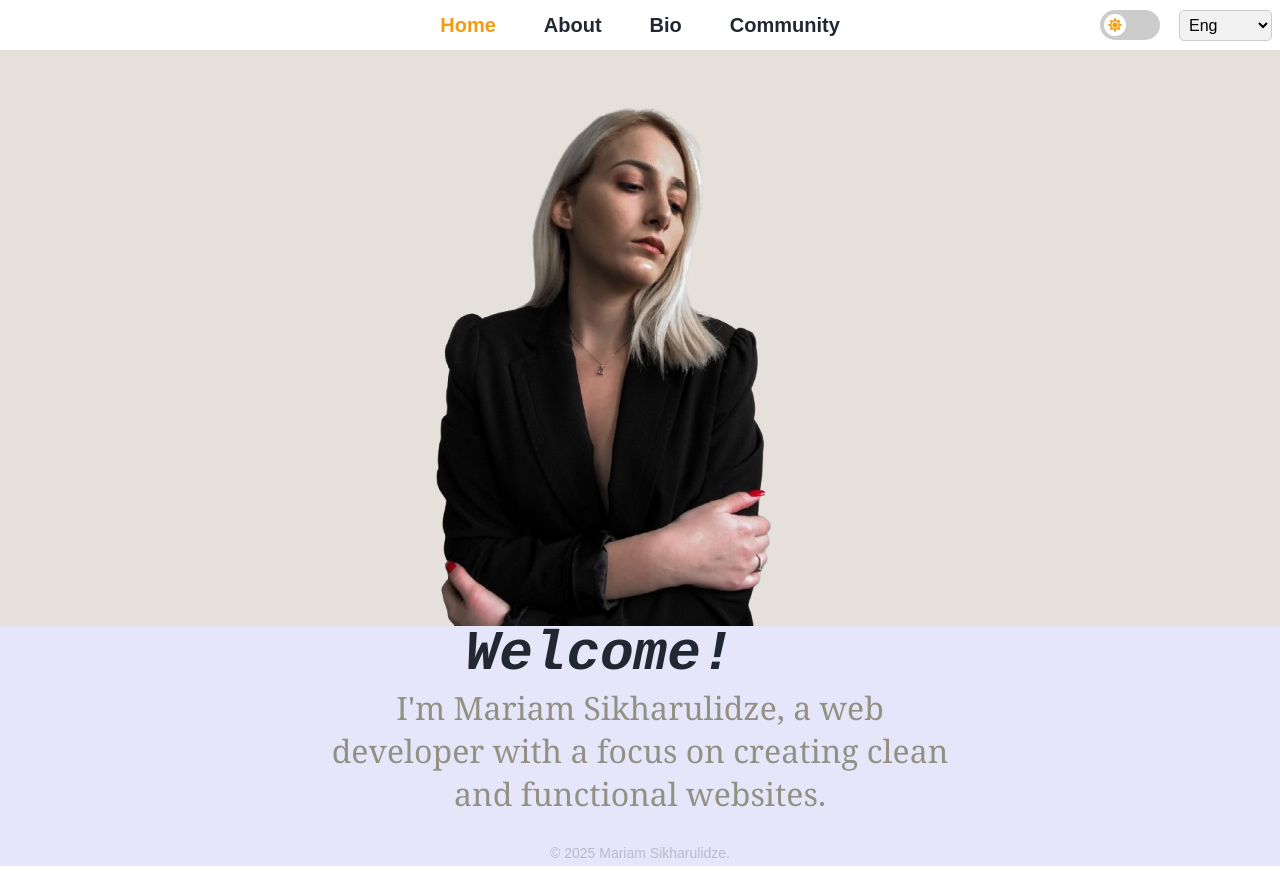
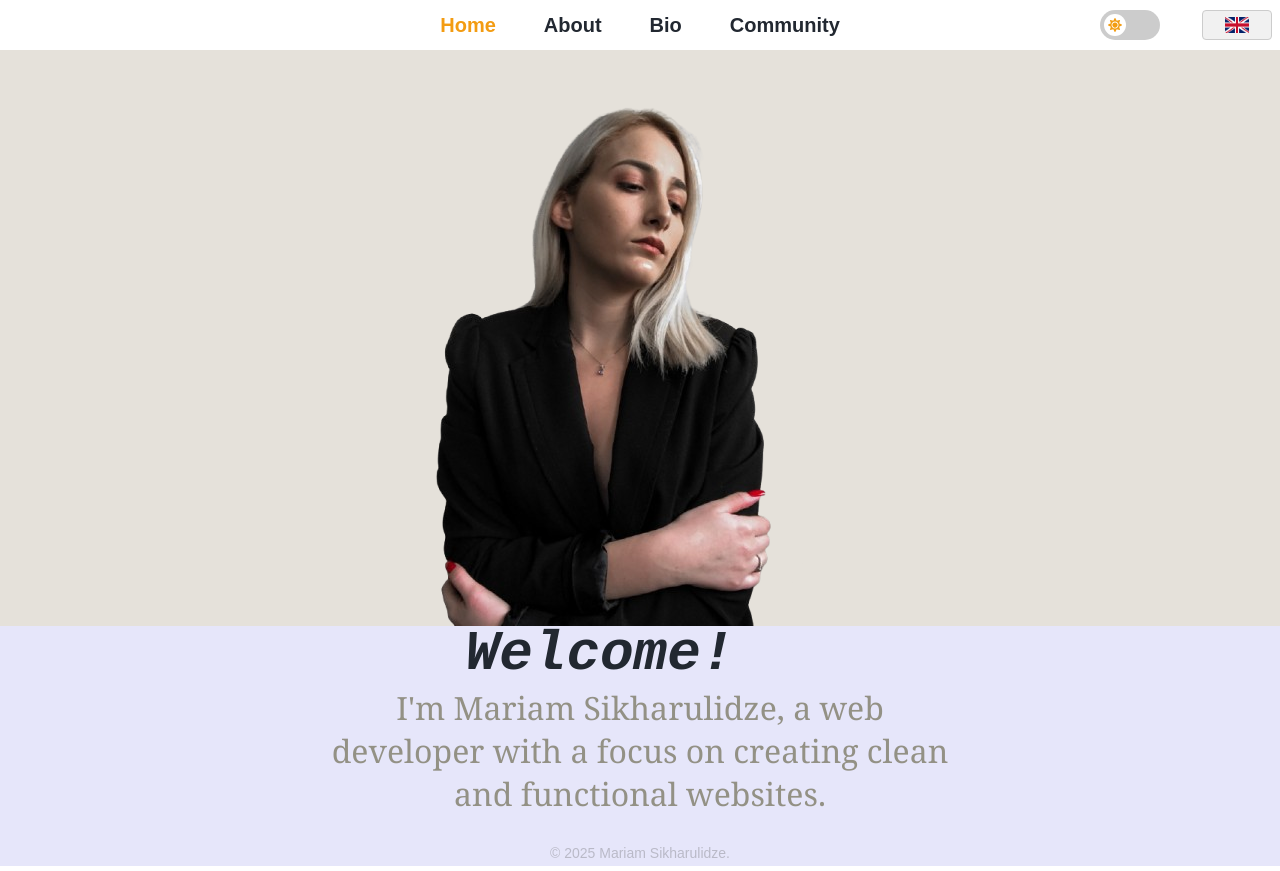
Before and after one commit to Sikharulidze/My-web-page, a React (Vite) app: page / in a window 1280 px wide. Built offline with nearby package versions, Linux system fonts and the light colour scheme.

Commit message:
changed select language things

```diff
--- a/src/Layout.jsx
+++ b/src/Layout.jsx
@@ -15,8 +15,6 @@ function Layout({ children }) {
   const dark = lightDark((state) => state.dark);
   const switchMode = lightDark((state) => state.switchMode);
 
-  const location = useLocation(); // <-- Added this
-
   const normalizeLang = (lng) => {
     if (!lng) return "eng";
     if (lng.startsWith("en")) return "eng";
@@ -32,7 +30,6 @@ function Layout({ children }) {
       setCurrentLang(normalizeLang(lng));
     };
     i18n.on("languageChanged", onLanguageChanged);
-
     return () => {
       i18n.off("languageChanged", onLanguageChanged);
     };
@@ -44,17 +41,11 @@ function Layout({ children }) {
     setCurrentLang(selectedLang);
   };
 
-  const getFlagIcon = (lang) => {
-    switch (lang) {
-      case "eng":
-        return gbFlag;
-      case "geo":
-        return geFlag;
-      case "rus":
-        return ruFlag;
-      default:
-        return gbFlag;
-    }
+  // Map lang to flag image URL (imported)
+  const flagMap = {
+    eng: gbFlag,
+    geo: geFlag,
+    rus: ruFlag,
   };
 
   return (
@@ -68,7 +59,6 @@ function Layout({ children }) {
         >
           {t("nav.home")}
         </NavLink>
-
         <NavLink
           to="/about"
           className={({ isActive }) =>
@@ -77,7 +67,6 @@ function Layout({ children }) {
         >
           {t("nav.about")}
         </NavLink>
-
         <NavLink
           to="/bio"
           className={({ isActive }) =>
@@ -86,8 +75,6 @@ function Layout({ children }) {
         >
           {t("nav.bio")}
         </NavLink>
-
-        {/* Show Community link always */}
         <NavLink
           to="/community"
           className={({ isActive }) =>
@@ -97,41 +84,43 @@ function Layout({ children }) {
           {t("nav.community")}
         </NavLink>
 
-        {/* Language Flag */}
-        <img
-          src={getFlagIcon(currentLang)}
-          alt={`${currentLang} flag`}
-          style={{
-            position: "absolute",
-            top: 12,
-            right: 60,
-            width: 24,
-            height: 16,
-            objectFit: "cover",
-            borderRadius: 2,
-            pointerEvents: "none",
-          }}
-          aria-hidden="true"
-        />
-
-        {/* Language Dropdown */}
+        {/* Language Select */}
         <select
           name="language"
           id="language"
           onChange={languageChangeHandler}
           value={currentLang}
+          aria-label="Select language"
           style={{
             position: "absolute",
             top: 10,
             right: 8,
-            paddingRight: 30,
+            width: 70,
+            height: 30,
             cursor: "pointer",
+            paddingRight: 0,
+            paddingLeft: 0,
+            fontSize: 0,
+            backgroundImage: `url(${flagMap[currentLang]})`,
+            backgroundRepeat: "no-repeat",
+            backgroundPosition: "center center",
+            backgroundSize: "24px 16px",
+            borderRadius: 4,
+            border: "1px solid #ccc",
+            appearance: "none",
+            WebkitAppearance: "none",
+            MozAppearance: "none",
           }}
-          aria-label="Select language"
         >
-          <option value="eng">Eng</option>
-          <option value="geo">GEO</option>
-          <option value="rus">RUS</option>
+          <option value="eng" style={{ fontSize: "14px" }}>
+            ENG
+          </option>
+          <option value="geo" style={{ fontSize: "14px" }}>
+            GEO
+          </option>
+          <option value="rus" style={{ fontSize: "14px" }}>
+            RUS
+          </option>
         </select>
 
         {/* Dark Mode Button */}
```
Also changed, not shown: src/App.css (line endings or trailing spaces).
